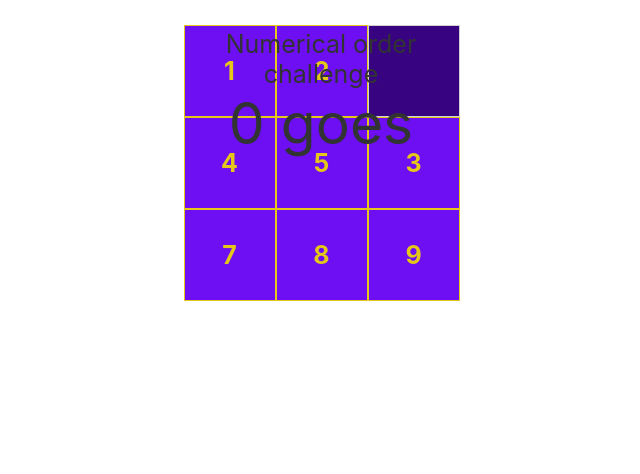
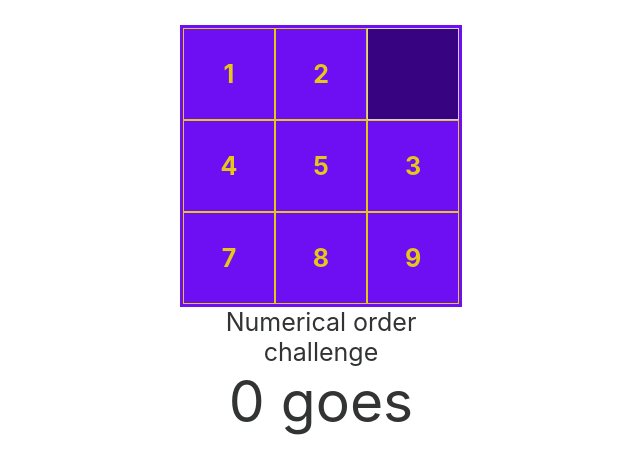
Before and after one commit to nicknicknick4444/reactsquaresgame, a React (Create React App) app: page /numbers in a window 1280 px wide. Shown: the top 474 px of the page, without its empty margins (319-959 px from the left). Built offline with nearby package versions, Linux system fonts and the light colour scheme.

Commit message:
Add files via upload

```diff
--- a/src/App.css
+++ b/src/App.css
@@ -58,6 +58,7 @@
 	margin-top: 0;
 	margin-bottom: 0;
 	line-height: 90px;
+	box-sizing: content-box;
 	}
 
 .clickable, .ordinary {
@@ -94,34 +95,29 @@
 	}
 
 .main-square, .main-square-winning {
-	position: relative;
-	padding-left: 5px;
-	width: 280px;
-	height: 280px;
+	/*max-width: 275px;
+	max-height: 275px;*/
+	display: inline-block;
+	text-align: center;
+	/*width: auto;
+	high: auto;*/
+	margin-left: auto;
+	margin-right: auto;
 	margin: auto;
+	box-sizing: content-box;
 	}
 
-
-.main-square2, .main-square-winning2 {
-	position: relative;
-	top: -286px;
-	width: 286px;
-	height: 286px;
-	margin: auto;
-	z-index: -10;
+.main-square {
+	border: 3px #6d0ff2 solid;
 	}
 
-.main-square2 {
-	background-color: #e3c819;
-	}
-
-.main-square-winning2 {
-	background-color: #ad8b03;
+.main-square-winning {
+	border: 3px #6F10B4 solid;
 	}
 
 .other-items {
-	position: relative;
-	top: -276px;
+	/*position: relative;
+	top: -276px;*/
 	}
 
 .instructions, .winner {
@@ -162,6 +158,7 @@
 	padding-bottom: 10px;
 	width: 400px;
 	margin: auto;
+	text-align: center;
 }
 
 .main-box {
```
